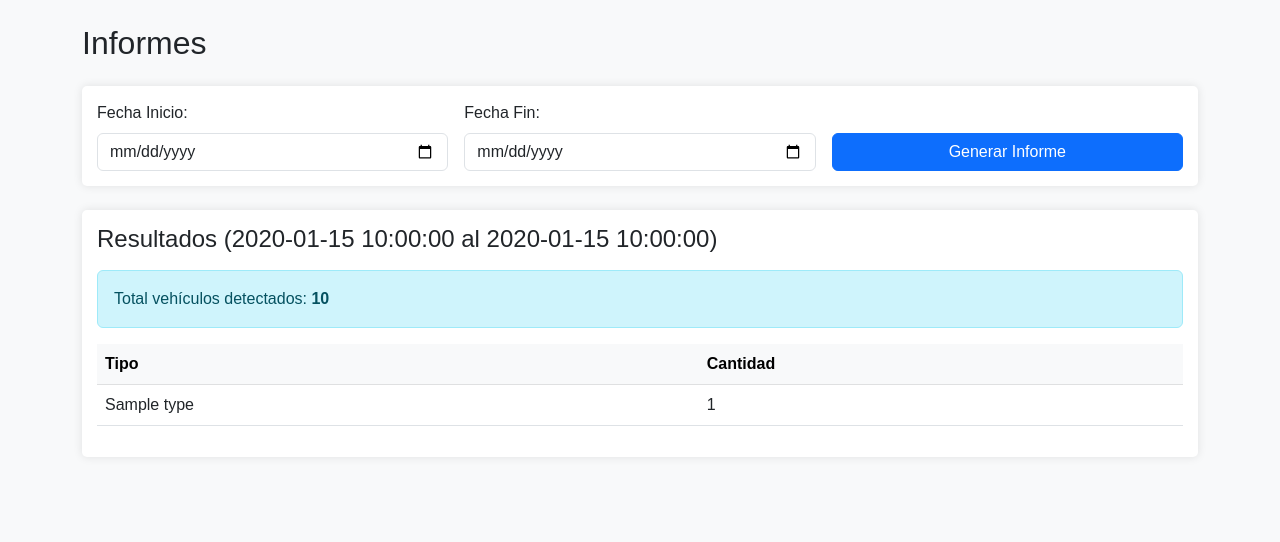
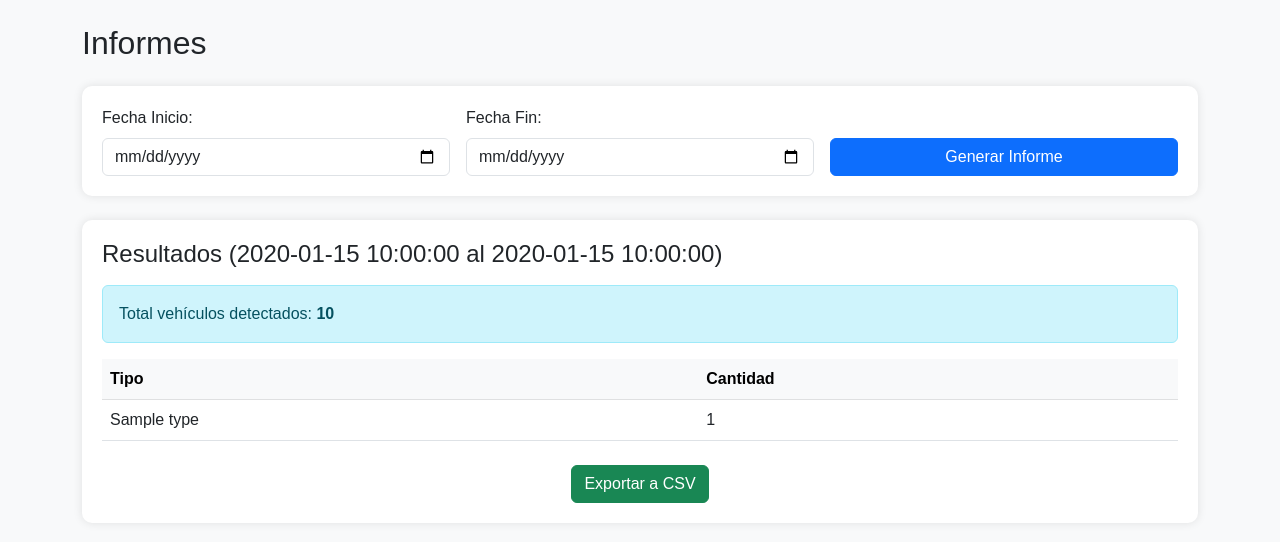
Before and after one commit to pabloosp/VehicleDetection, a Flask app: template src/templates/user_dashboard.html in a window 1280 px wide. Shown: the part 56-598 px from the top of the page. Run offline with Flask 3, Linux system fonts and the light colour scheme; the template is opened without the code that fills it: most values are stand-ins (such as "Sample title", 1, 10 or a date in 2020).

Commit message:
Implementar botón para obtener archivo csv del informe solicitado #37

```diff
--- a/src/app.py
+++ b/src/app.py
@@ -1,4 +1,4 @@
-from flask import Flask, render_template, request, redirect, url_for, flash, session, Response
+from flask import Flask, render_template, request, redirect, url_for, flash, session, Response, make_response
 import os
 import cv2
 import tempfile
@@ -7,6 +7,8 @@ from yolo_processor import YOLOProcessor
 from db import get_connection
 #from create_table import create_vehicle_logs_table
 from create_table import create_test_table  # Cambiamos a la función para crear la tabla de prueba
+import io
+import csv
 
 try:
     conn = get_connection()
@@ -134,14 +136,13 @@ def expert_dashboard():
     if 'username' not in session:
         return redirect(url_for('login'))
 
-    global video_source, selected_model, global_processor
+    global video_source, global_processor
     if request.method == 'POST':
         video_file = request.files.get('video')
         model = request.form.get('model_type')
         if video_file and model:
-            selected_model = model
             # Reinstanciar el procesador con el modelo seleccionado
-            global_processor = YOLOProcessor(model_path=selected_model)
+            global_processor = YOLOProcessor(model_path=model)
             # Crear un archivo temporal para guardar el video durante el procesamiento
             tmp_file = tempfile.NamedTemporaryFile(delete=False, suffix='.mp4')
             video_file.save(tmp_file.name)
@@ -149,8 +150,59 @@ def expert_dashboard():
             flash(f"Video cargado. Modelo seleccionado: {selected_model}", "success")
         else:
             flash("Debes seleccionar un video y un modelo.", "warning")
-    current_user = session.get('username', 'Desconocido')
-    return render_template('expert_dashboard.html', current_user=current_user, selected_model=selected_model)
+    return render_template('expert_dashboard.html', current_user=session.get('username', 'Desconocido'))
+
+@app.route('/export_csv/<start_date>/<end_date>')
+def export_csv(start_date, end_date):
+    if 'username' not in session:
+        return redirect(url_for('login'))
+
+    try:
+        # Añadir horas para completar los dias
+        start_full = f"{start_date} 00:00:00"
+        end_full = f"{end_date} 23:59:59"
+
+        conn = get_connection()
+        cursor = conn.cursor(dictionary=True)
+
+        cursor.execute('''
+            SELECT timestamp, vehicle_type, model_used
+            FROM test_vehicle_logs
+            WHERE timestamp BETWEEN %s AND %s
+            ORDER BY timestamp DESC
+        ''', (start_full, end_full))
+
+        records = cursor.fetchall()
+
+        # Generar CSV
+        import io
+        import csv
+        output = io.StringIO()
+        writer = csv.writer(output)
+
+        # Cabeceras
+        writer.writerow(['Fecha y Hora', 'Tipo de Vehículo', 'Modelo Utilizado'])
+
+        # Datos
+        for record in records:
+            writer.writerow([
+                record['timestamp'].strftime('%Y-%m-%d %H:%M:%S'),
+                record['vehicle_type'],
+                record['model_used']
+            ])
+
+        # Crear respuesta
+        from flask import make_response
+        response = make_response(output.getvalue())
+        filename = f"reporte_{start_date}_a_{end_date}.csv"
+        response.headers['Content-Disposition'] = f'attachment; filename={filename}'
+        response.headers['Content-type'] = 'text/csv'
+
+        return response
+
+    except Exception as e:
+        flash(f'Error al generar CSV: {str(e)}', 'danger')
+        return redirect(url_for('user_dashboard'))
 
 @app.route('/video_feed')
 def video_feed():
--- a/src/templates/user_dashboard.html
+++ b/src/templates/user_dashboard.html
@@ -11,8 +11,8 @@
     }
     .report-section {
       background: white;
-      border-radius: 5px;
-      padding: 15px;
+      border-radius: 10px;
+      padding: 20px;
       box-shadow: 0 0 10px rgba(0,0,0,0.1);
     }
   </style>
@@ -29,7 +29,7 @@
     </div>
   </nav>
 
-  <!-- Contenido vacío con mensaje -->
+  <!-- Contenedor principal -->
   <div class="container py-4">
     <h2 class="mb-4">Informes</h2>
 
@@ -76,6 +76,12 @@
           {% endfor %}
         </tbody>
       </table>
+      <div class="text-center mt-4">
+        <a href="{{ url_for('export_csv', start_date=start_date, end_date=end_date) }}"
+           class="btn btn-success">
+           <i class="bi bi-file-earmark-excel"></i> Exportar a CSV
+        </a>
+      </div>
     </div>
     {% endif %}
   </div>
```
